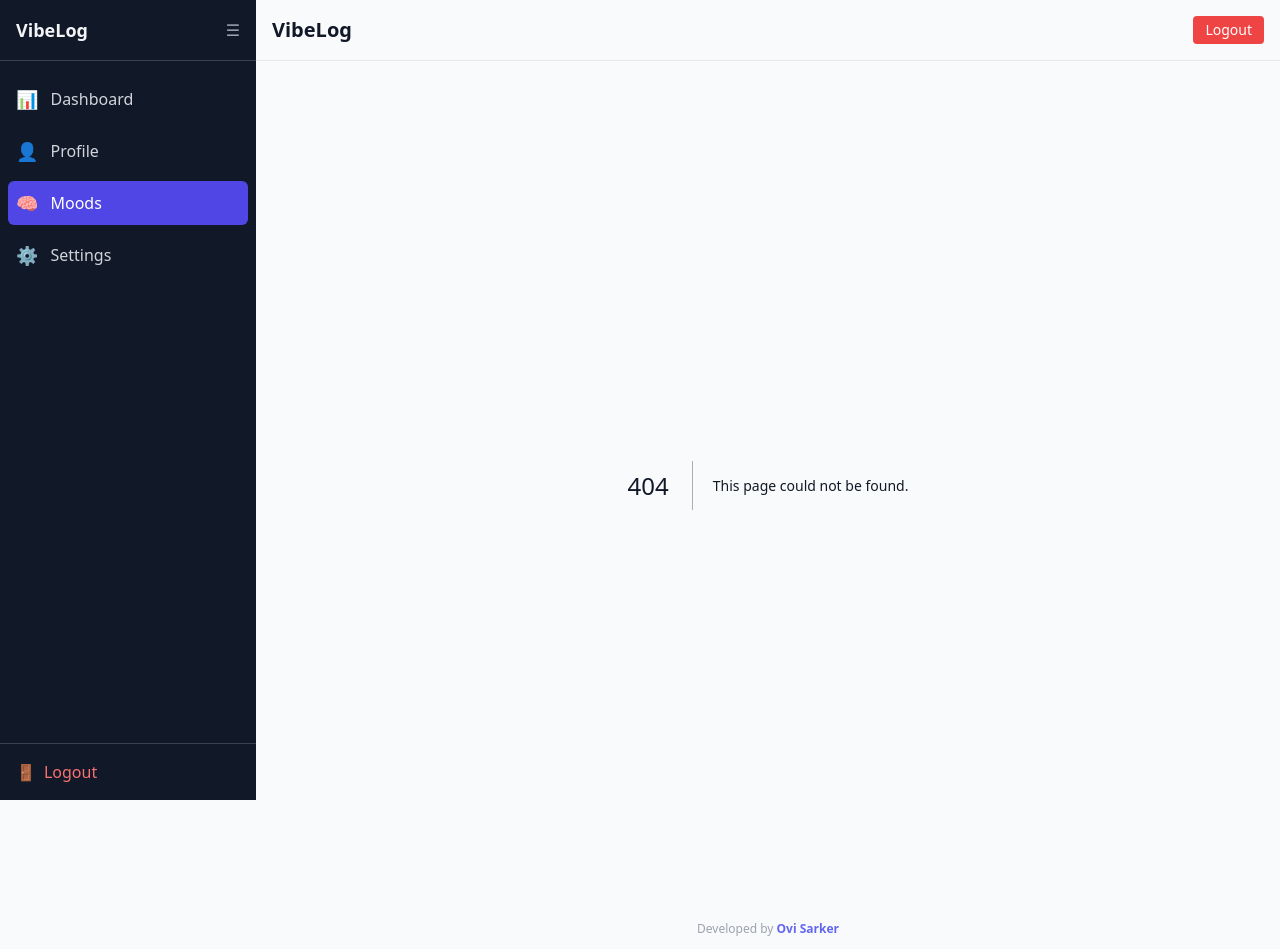
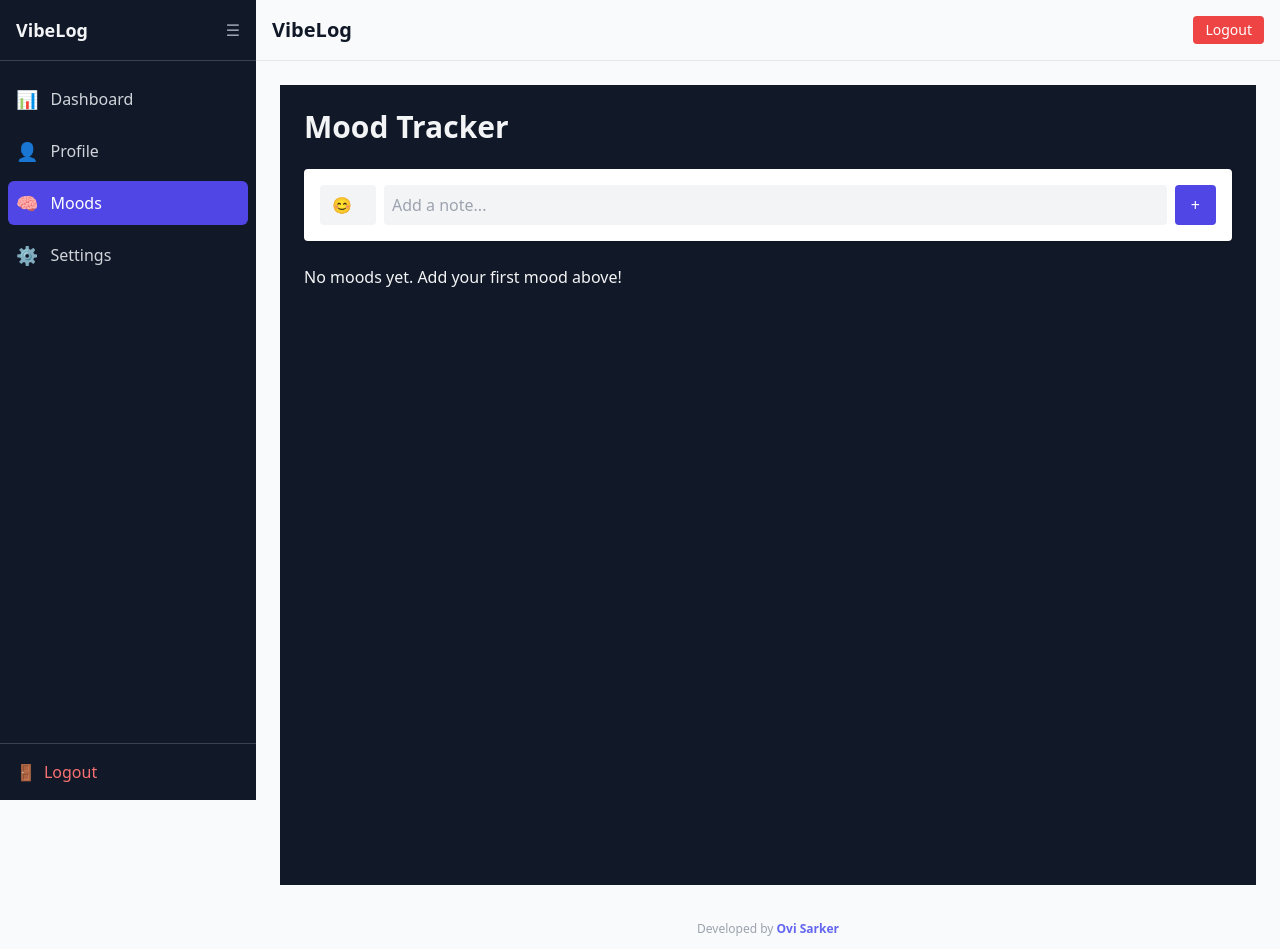
Before and after one commit to ovisarker/vibelog, a Next.js app: page /moods in a window 1280 px wide. Before the commit this address had no page. Built offline with nearby package versions, Linux system fonts and the light colour scheme; no server answers.

Commit message:
Create page.js

```diff
--- /dev/null
+++ b/app/moods/page.js
@@ -0,0 +1,28 @@
+"use client";
+import { useEffect, useState } from "react";
+import MoodForm from "@/components/MoodForm";
+import MoodChart from "@/components/MoodChart";
+
+export default function MoodsPage() {
+  const [moods, setMoods] = useState([]);
+
+  // Load moods from API
+  const loadMoods = async () => {
+    const res = await fetch("/api/moods");
+    const data = await res.json();
+    setMoods(data);
+  };
+
+  useEffect(() => {
+    loadMoods();
+  }, []);
+
+  return (
+    <div className="p-6 text-gray-100 bg-gray-900 min-h-screen">
+      <h1 className="text-3xl font-bold mb-6">Mood Tracker</h1>
+
+      <MoodForm onMoodAdded={loadMoods} />
+      <MoodChart moods={moods} />
+    </div>
+  );
+}
```
